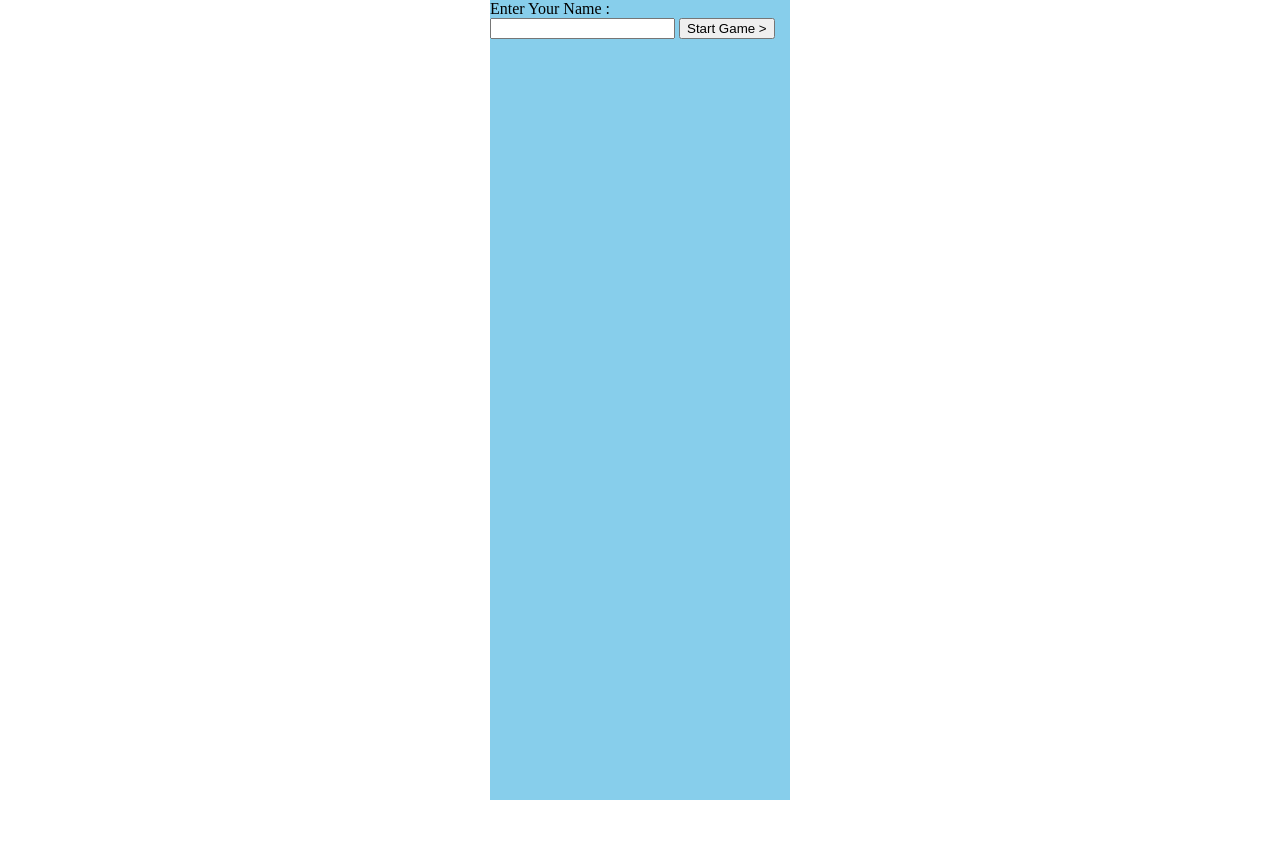
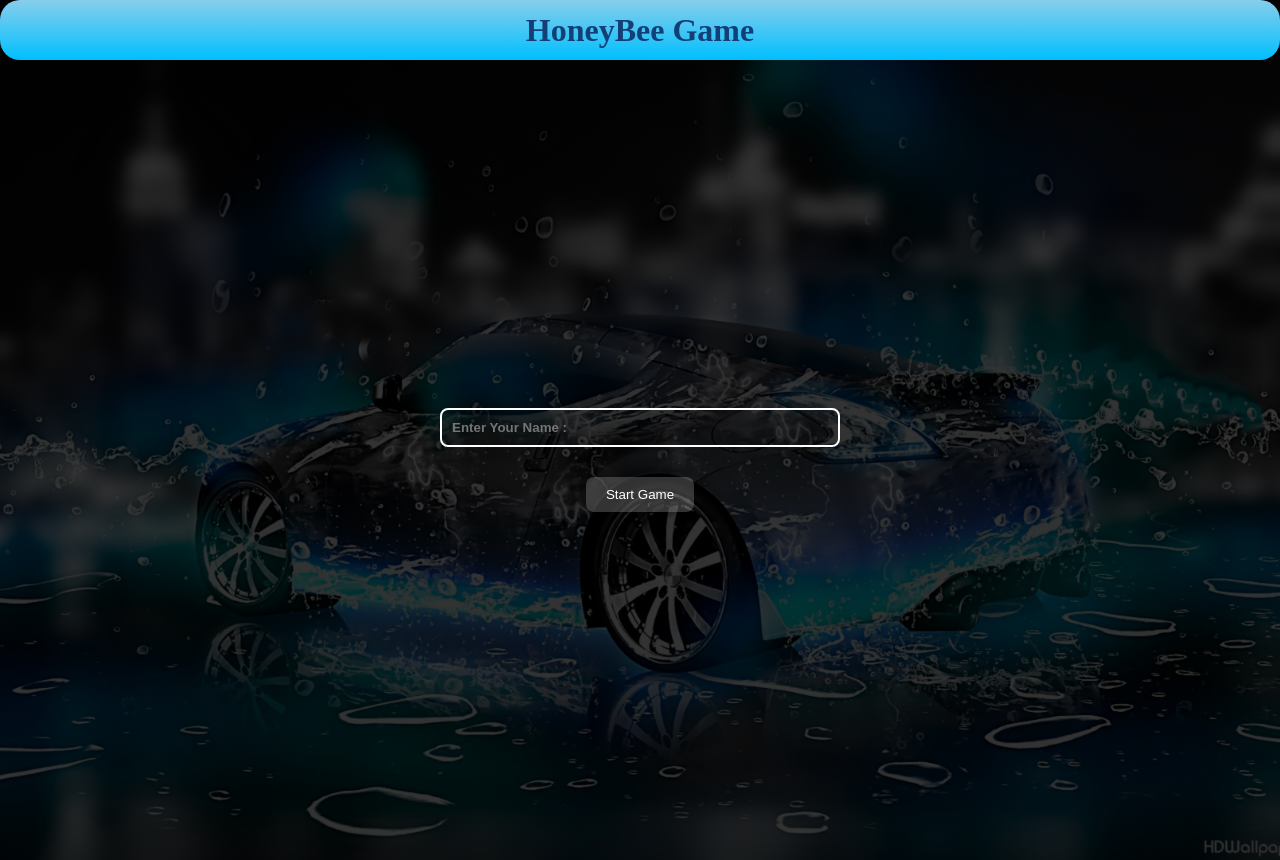
Before and after one commit to sukumar-33/Honeybee-Game, a plain HTML site: page index.html in a window 1280 px wide. Before the commit the page ends 800 px from the top, so only its background shows below. Drawn offline with Linux system fonts and the light colour scheme.

Commit message:
designing completed

```diff
--- a/index.html
+++ b/index.html
@@ -4,21 +4,11 @@
     <meta charset="UTF-8">
     <meta name="viewport" content="width=device-width, initial-scale=1.0">
     <title>Honeybee - Game</title>
-    <link rel="stylesheet" href="styles/style.css">
+    <link rel="stylesheet" href="styles/index.css">
 </head>
 <body>
-    <div class="game-container">
-        <label for="name">Enter Your Name : </label><br>
-        <input type="text" id="name">
-        <button onclick="startGame()">Start Game > </button>
-
+    <div class="container">
     </div>
-    <script>
-        function startGame() {
-            let name = document.getElementById("name").value;
-            localStorage.setItem("name", name);
-            window.location.href = "game.html";
-        }
-    </script>
+    <script src="script/index.js"></script>
 </body>
 </html>
--- /dev/null
+++ b/script/index.js
@@ -0,0 +1,39 @@
+
+
+const container = document.querySelector(".container");
+
+const title = document.createElement("h1");
+title.className = "title";
+container.appendChild(title);
+title.innerHTML = "HoneyBee Game";
+
+
+const form = document.createElement("form");
+form.className = "form";
+container.appendChild(form);
+
+const inputField = document.createElement("input");
+inputField.type = "text";
+inputField.className = "input-field";
+inputField.id = "userInput";
+inputField.placeholder = "Enter Your Name : ";
+inputField.required;
+
+form.appendChild(inputField);
+
+
+const btn = document.createElement("button");
+btn.className = "btn";
+btn.onclick = startGame;
+btn.innerHTML = "Start Game";
+form.appendChild(btn);
+
+function startGame() {
+    let name = document.getElementById("userInput").value;
+    if (name.length == 0) {
+        alert('Please enter something before submitting.');
+    } else {
+        localStorage.setItem("name", name);
+        form.action = "../game.html";
+    }
+}
--- /dev/null
+++ b/styles/index.css
@@ -0,0 +1,73 @@
+*{
+    margin: 0;
+    padding: 0;
+    box-sizing: border-box;
+}
+
+:root{
+    --primary-color: #124076;
+    --secondary-color: #7F9F80;
+    --sandal-color: #F9E897;
+    --primary-bg-color :  linear-gradient(to bottom, #87CEEB, #00BFFF);
+}
+
+.container{
+    width: 100%;
+    background-image: linear-gradient(rgba(0, 0, 0, 0.8), rgba(0, 0, 0, 0.8)), url(/images/wp9028432-car-4k-laptop-wallpapers.jpg);
+    background-size: cover;
+    background-position: center;
+    max-width: 100%;
+}
+
+.title{
+    height: 60px;
+    color: var(--primary-color);
+    background: var(--primary-bg-color);
+    border-radius: 20px;
+    display: flex;
+    font-weight: 600px;
+    align-items: center;
+    justify-content: center;
+}
+
+.form {
+    max-width: 400px;
+    width: 100%;
+    display: flex;
+    flex-direction: column;
+    gap: 30px;
+    align-items: center;
+    margin-left: auto;
+    margin-right: auto;
+    justify-content: center;
+    height: 100vh;
+}
+
+@media only screen and (max-width: 600px) {
+    .form {
+        max-width: 100%;
+    }
+}
+
+.input-field {
+    width: 100%;
+    padding: 10px;
+    border: 2px solid white;
+    border-radius: 8px;
+    color: white;
+    background-color: rgba(255, 255, 255, 0.0);
+    font-weight: 700;
+}
+
+.btn {
+    background-color: rgba(255, 255, 255, 0.2);
+    color: white;
+    padding: 10px 20px;
+    border-radius: 8px;
+    border: none;
+    cursor: pointer;
+}
+
+.btn:hover {
+    background-color: rgba(255, 255, 255, 0.2);
+}
--- /dev/null
+++ b/styles/score.css
@@ -0,0 +1,41 @@
+*{
+    margin: 0;
+    padding: 0;
+    box-sizing: border-box;
+
+}
+.game-container{
+    height: 100vh;
+    width: 100%;
+    display: flex;
+    background-image: linear-gradient(rgba(0, 0, 0, 0.8), rgba(0, 0, 0, 0.8)), url(../images/wp9028432-car-4k-laptop-wallpapers.jpg);
+    background-size: cover;
+    background-position: center;
+    flex-direction: column;
+    align-items: center;
+    justify-content: center;
+}
+.name {
+    font-size: 24px;
+    color: white;
+    margin-bottom: 20px;
+}
+
+.score {
+    font-size: 36px;
+    color: white;
+    margin-bottom: 20px;
+}
+
+.btn {
+    background-color: rgba(255, 255, 255, 0.2);
+    color: white;
+    padding: 10px 20px;
+    border-radius: 8px;
+    border: none;
+    cursor: pointer;
+}
+
+.btn:hover {
+    background-color: rgba(255, 255, 255, 0.2);
+}
--- a/styles/style.css
+++ b/styles/style.css
@@ -1,17 +1,4 @@
-/* *{
 
-    margin: 0;
-    padding: 0;
-    box-sizing: border-box;
-}
-
-.game-container{
-    width: 400px;
-    min-height: 100vh;
-    background-color: white;
-    margin-left: auto;
-    margin-right: auto;
-} */
 
 body {
     margin: 0;
@@ -20,20 +7,39 @@ body {
   }
 
   .game-container {
-    width: 300px;
+    max-width: 100%;
     height: 100vh;
-    background-color: #87CEEB; /* Sky blue background */
+    background-image: linear-gradient(rgba(0, 0, 0, 0.9), rgba(0, 0, 0, 0.9)), url(/images/wp9028432-car-4k-laptop-wallpapers.jpg);
+    background-size: cover;
+    background-position: center;
     position: relative;
     margin-left: auto;
     margin-right: auto;
+
+  }
+.start-line , .end-line{
+    position: absolute;
+    left: 0;
+    right: 0;
+    height: 4px;
+    background-color: white;
+}
+
+.end-line{
+  bottom: 0;
 }
 
 .honey , .virus{
   position: absolute;
 }
 
+
 .score-heading , .timer-heading{
   margin: 0;
-    background-color: blue;
   color: rgb(0, 0, 0);
+  text-align: center;
+  height: 30px;
+  font-size: 30px;
+  color: #124076;
+  background: linear-gradient(to bottom, #87CEEB, #00BFFF);;
 }
```
Also changed, not shown: score.html (+2 -32 lines), script/score.js (added, +28 -0 lines), script/sctipt.js (+24 -10 lines), images/lovepik-honeybee-element-png-image_401004322_wh1200.png, images/wp9028432-car-4k-laptop-wallpapers.jpg (added), 2 other files. Lines whose indentation alone changed are shown as unchanged.
